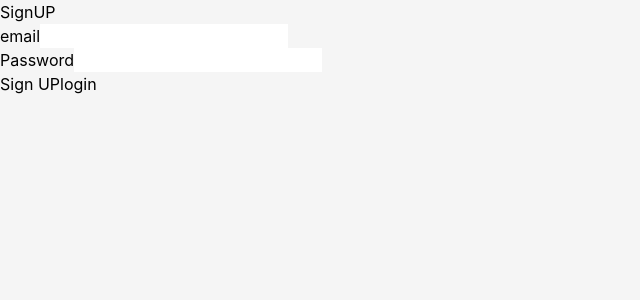
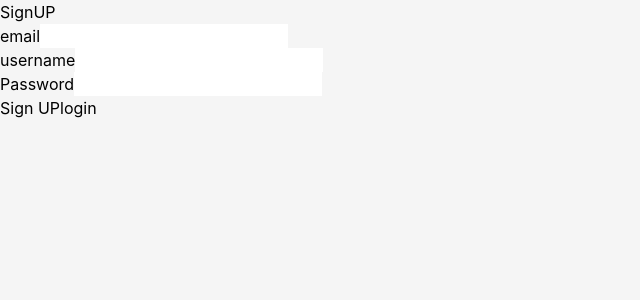
Before and after one commit to SBM004/jerkins_summary, a React (Vite) app in the folder dashboard/: page /register in a window 1280 px wide. Shown: the top 300 px of the page, without its empty margins (0-640 px from the left). Built offline with nearby package versions, Linux system fonts and the light colour scheme.

Commit message:
added username, made changes in the pages package, login, signup, APIs for these

```diff
--- a/dashboard/src/pages/Login.jsx
+++ b/dashboard/src/pages/Login.jsx
@@ -16,15 +16,24 @@ export default function LoginPage({ setIsAuthenticated }) {
       credentials:"include",
       body:JSON.stringify({
         "email":username,
-        "password":password
+        "password":password,
+        "username":username
       })
 
 
-    })
+    }
+
+
+
+  )
+
 
     if(result.ok){
       setIsAuthenticated(true)
       console.log(result.message)
+    }
+    else{
+      alert("username/email or password is wrong")
     }
 
 
--- a/dashboard/src/pages/signup.jsx
+++ b/dashboard/src/pages/signup.jsx
@@ -6,9 +6,10 @@ export const SignUp=(props)=>{
     const navigate=useNavigate();
     const [email,setEmail]=useState("")
     const [password,setPassword]=useState("")
+    const [username,setUsername]=useState("")
     const handleregister=async (e)=>{
           e.preventDefault();
-        if(email&&password){
+        if(email&&password&&username){
 
             const result= await fetch("http://localhost:3000/register",{
                 method:"POST",
@@ -17,7 +18,8 @@ export const SignUp=(props)=>{
                 },
                 body:JSON.stringify({
                     "email":email,
-                    "password":password
+                    "password":password,
+                    "username":username
                 })
             })
             const data=await result.json();
@@ -32,7 +34,7 @@ export const SignUp=(props)=>{
             }
         }
         else{
-            alert("email or password is not typed")
+            alert("email or password or username  is not typed")
         }
     }
     return (
@@ -51,6 +53,19 @@ export const SignUp=(props)=>{
               value={email}
               onChange={(e) => setEmail(e.target.value)}
               autoComplete="email"
+            />
+          </div>
+          <div className="mb-4">
+            <label className="block text-gray-700 mb-2" htmlFor="username">
+              username
+            </label>
+            <input
+              id="username"
+              type="text"
+              className="w-full px-3 py-2 border rounded"
+              value={username}
+              onChange={(e) => setUsername(e.target.value)}
+              autoComplete="username"
             />
           </div>
           <div className="mb-6">
```
Also changed, not shown: 2 other files (tests, documents, lock files or other folders).
